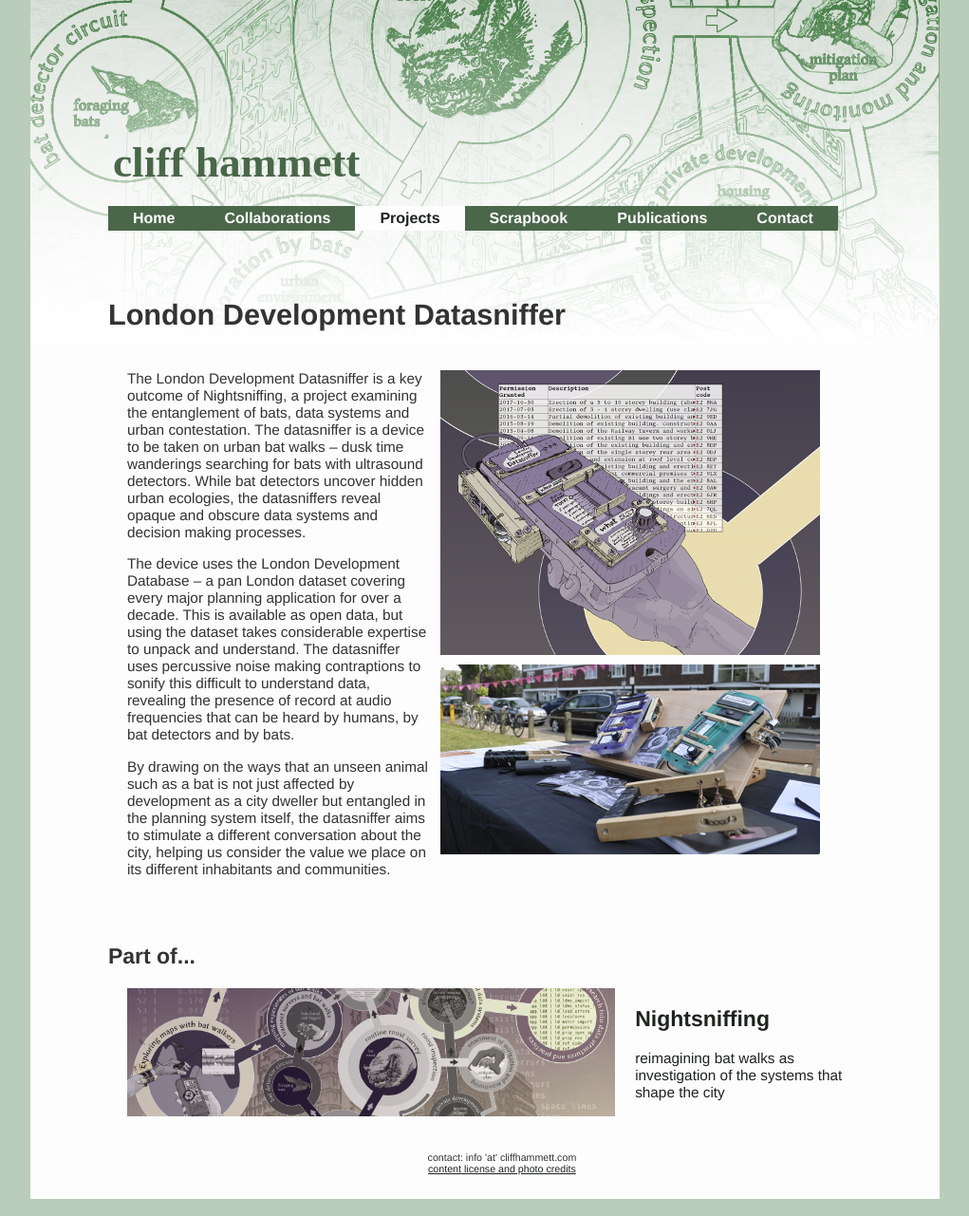
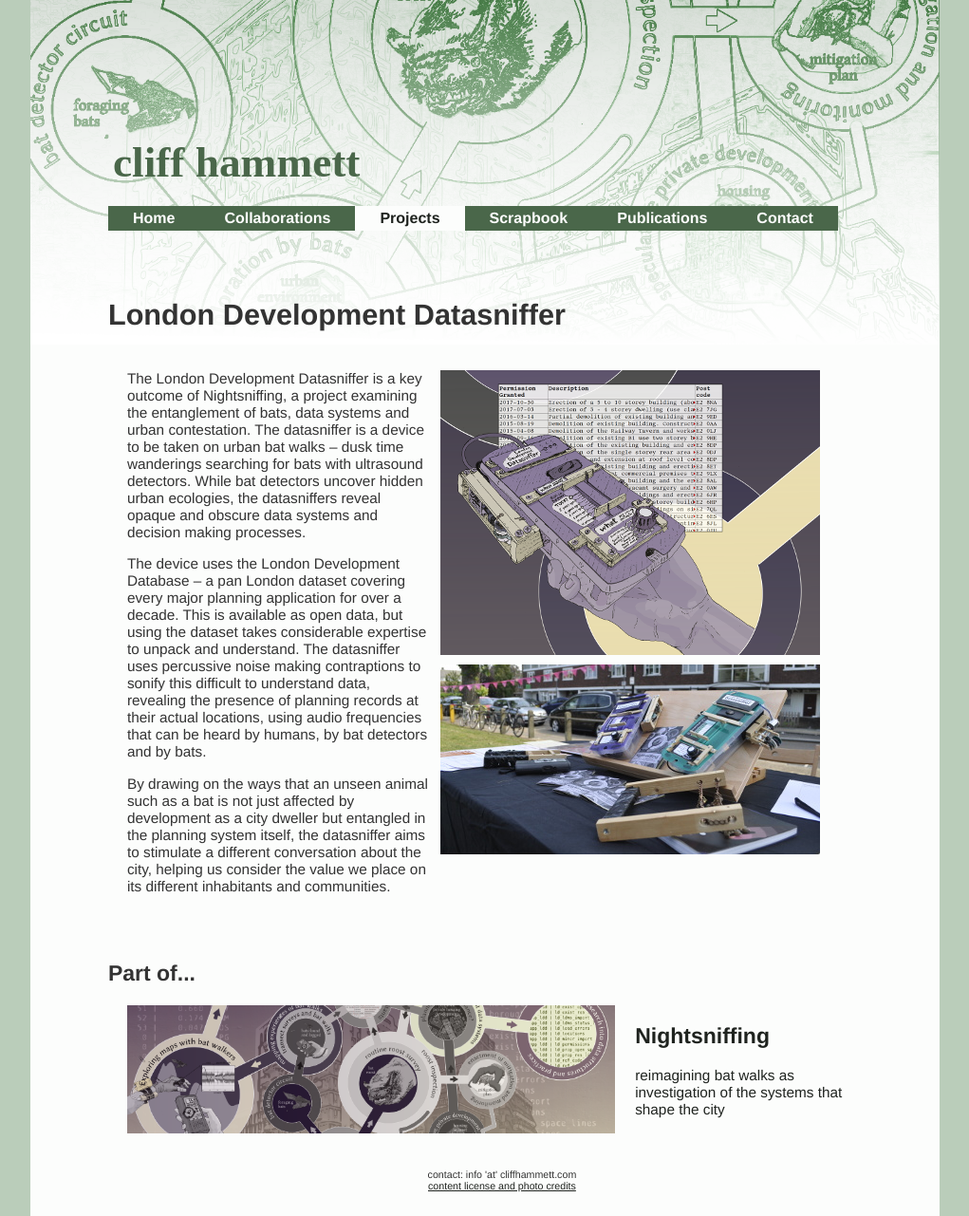
Before and after one commit to dentalplan/dentalplan.github.io, a Jekyll site: the page built from ongoing-projects/_posts/2019-08-25-developmentdatasniffer.md, in a window 1280 px wide. Shown: the whole page at 95% size, without its empty margins (129-1150 px from the left). Built offline with Jekyll 4.4.1, drawn with Linux system fonts in a browser that asks for light colours.

Commit message:
correcting typo

```diff
--- a/ongoing-projects/_posts/2019-08-25-developmentdatasniffer.md
+++ b/ongoing-projects/_posts/2019-08-25-developmentdatasniffer.md
@@ -17,6 +17,6 @@
 
 The London Development Datasniffer is a key outcome of Nightsniffing, a project examining the entanglement of bats, data systems and urban contestation. The datasniffer is a device to be taken on urban bat walks – dusk time wanderings searching for bats with ultrasound detectors. While bat detectors uncover hidden urban ecologies, the datasniffers reveal opaque and obscure data systems and decision making processes.
 
-The device uses the London Development Database – a pan London dataset covering every major planning application for over a decade. This is available as open data, but using the dataset takes considerable expertise to unpack and understand. The datasniffer uses percussive noise making contraptions to sonify this difficult to understand data, revealing the presence of record at audio frequencies that can be heard by humans, by bat detectors and by bats.
+The device uses the London Development Database – a pan London dataset covering every major planning application for over a decade. This is available as open data, but using the dataset takes considerable expertise to unpack and understand. The datasniffer uses percussive noise making contraptions to sonify this difficult to understand data, revealing the presence of planning records at their actual locations, using audio frequencies that can be heard by humans, by bat detectors and by bats.
 
 By drawing on the ways that an unseen animal such as a bat is not just affected by development as a city dweller but entangled in the planning system itself, the datasniffer aims to stimulate a different conversation about the city, helping us consider the value we place on its different inhabitants and communities.
```
